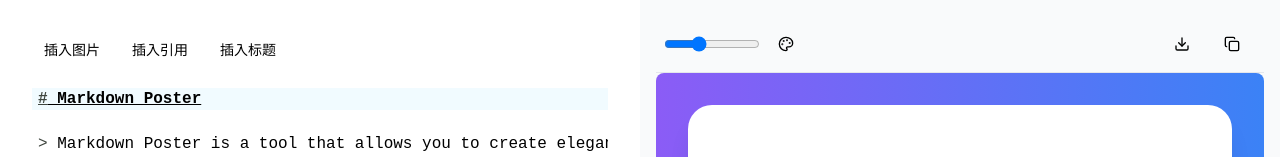
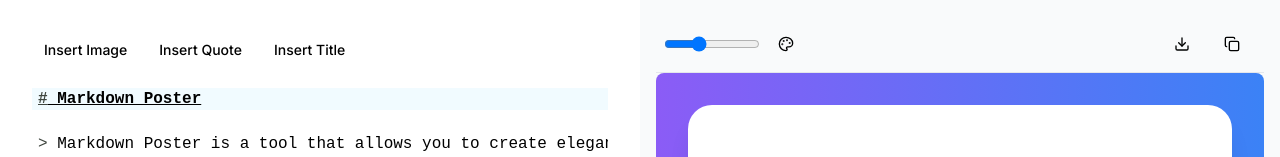
Before and after one commit to jeffltc/markdown-to-poster, a Next.js app: page / in a window 1280 px wide. Shown: the top 157 px of the page. Built offline with nearby package versions, Linux system fonts and the light colour scheme.

Commit message:
added zustand package

```diff
--- a/components/markdown-to-poster.tsx
+++ b/components/markdown-to-poster.tsx
@@ -44,8 +44,7 @@
 2. Allows **customization** of text themes, backgrounds, and font sizes
 3. Can copy images to the clipboard or download as PNG images
 4. WYSIWYG (What You See Is What You Get)
-5. Free
-6. Supports API calls`)
+5. Free`)
   const [gradient, setGradient] = useState(gradientPresets[0])
   const [scale, setScale] = useState(1)
   const [selectedFont, setSelectedFont] = useState(fontPresets[0])
@@ -82,9 +81,9 @@
       {/* Editor */}
       <div className="w-1/2 h-full p-8">
         <div className="flex items-center gap-2 mb-4">
-          <Button variant="ghost" size="sm" onClick={() => setMarkdown(markdown + '\n![Image](url)')}>插入图片</Button>
-          <Button variant="ghost" size="sm" onClick={() => setMarkdown(markdown + '\n> Quote')}>插入引用</Button>
-          <Button variant="ghost" size="sm" onClick={() => setMarkdown(markdown + '\n# Title')}>插入标题</Button>
+          <Button variant="ghost" size="sm" onClick={() => setMarkdown(markdown + '\n![Image](url)')}>Insert Image</Button>
+          <Button variant="ghost" size="sm" onClick={() => setMarkdown(markdown + '\n> Quote')}>Insert Quote</Button>
+          <Button variant="ghost" size="sm" onClick={() => setMarkdown(markdown + '\n# Title')}>Insert Title</Button>
         </div>
         <CodeMirror
           value={markdown}
```
